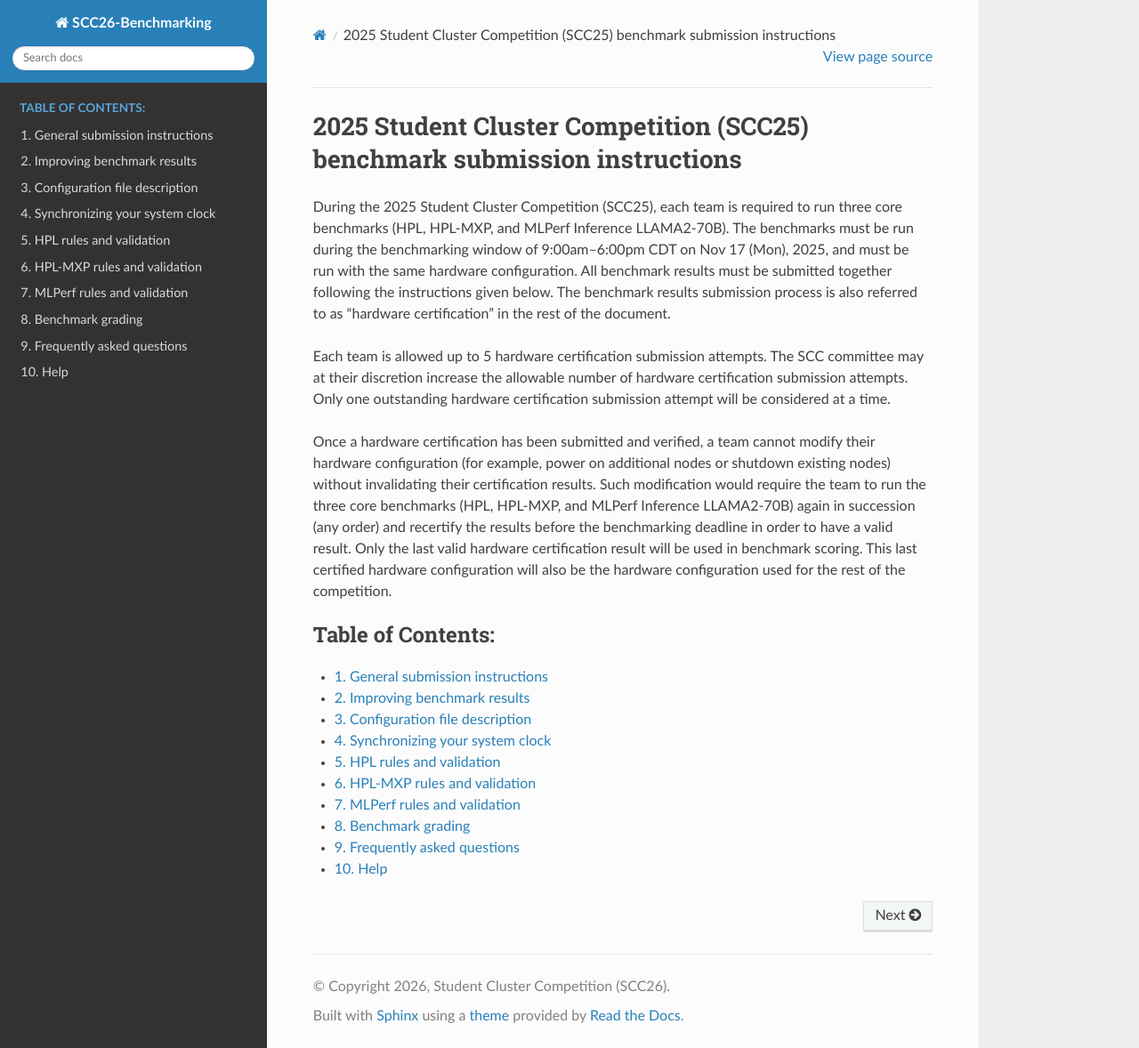
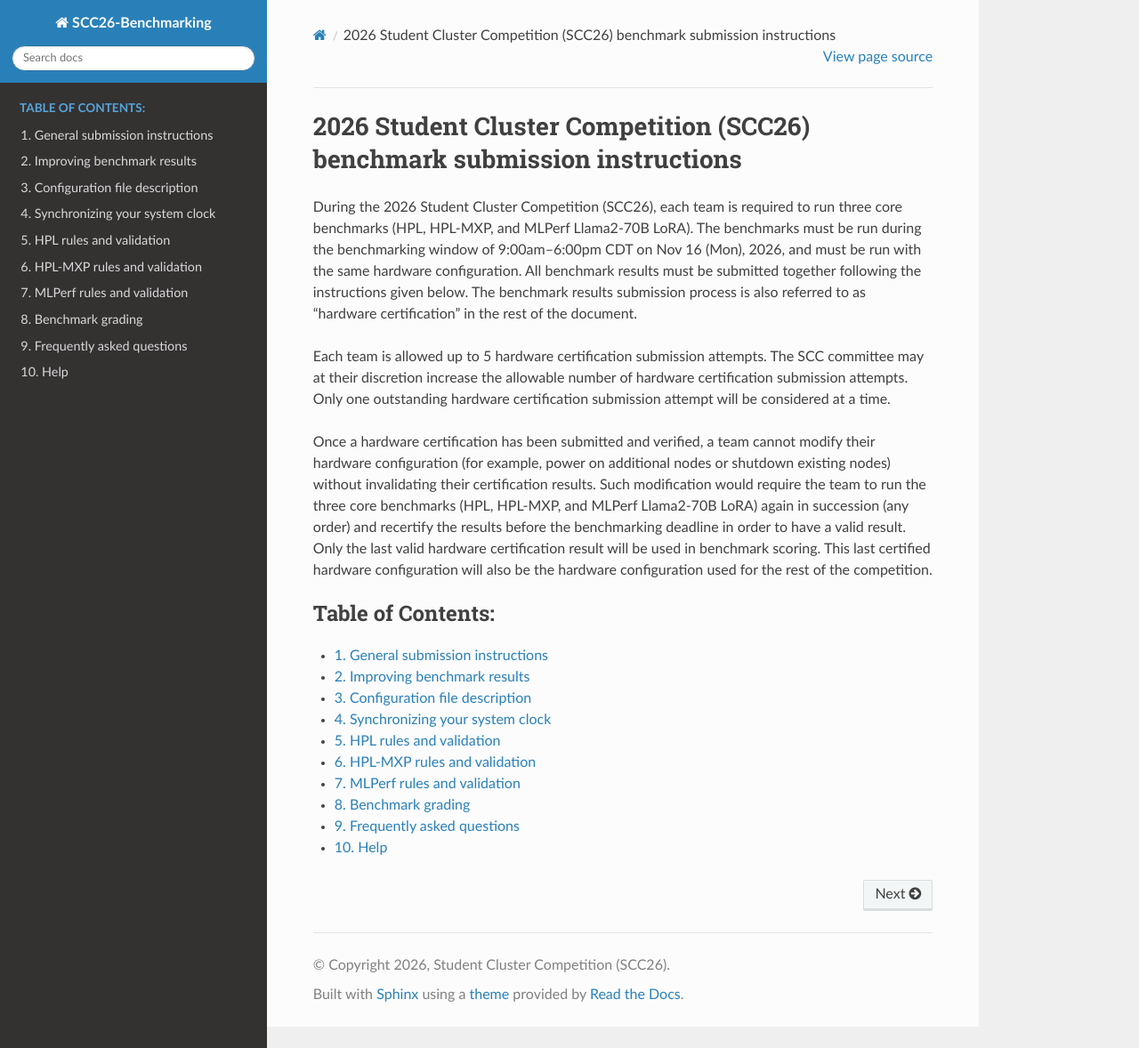
Before and after one commit to rderue/scc26-benchmarking, a Sphinx documentation site: the page built from source/index.rst, in a window 1280 px wide and 1178 px high. Shown: the whole window at 89% size. Built offline with Sphinx 7.4.7 and the Read the Docs theme 3.1.0, drawn with Linux system fonts in a browser that asks for light colours.

Commit message:
Update index.rst.

```diff
--- a/source/index.rst
+++ b/source/index.rst
@@ -3,14 +3,14 @@
 
 .. .. |project_caps| replace:: '%s' % project
 
-2025 Student Cluster Competition (SCC25) benchmark submission instructions
+2026 Student Cluster Competition (SCC26) benchmark submission instructions
 ==========================================================================
 
-During the 2025 Student Cluster Competition (SCC25), each team is required to run three core benchmarks (HPL, HPL-MXP, and MLPerf Inference LLAMA2-70B). The benchmarks must be run during the benchmarking window of 9:00am--6:00pm CDT on Nov 17 (Mon), 2025, and must be run with the same hardware configuration. All benchmark results must be submitted together following the instructions given below. The benchmark results submission process is also referred to as "hardware certification" in the rest of the document.
+During the 2026 Student Cluster Competition (SCC26), each team is required to run three core benchmarks (HPL, HPL-MXP, and MLPerf Llama2-70B LoRA). The benchmarks must be run during the benchmarking window of 9:00am--6:00pm CDT on Nov 16 (Mon), 2026, and must be run with the same hardware configuration. All benchmark results must be submitted together following the instructions given below. The benchmark results submission process is also referred to as "hardware certification" in the rest of the document.
 
 Each team is allowed up to 5 hardware certification submission attempts. The SCC committee may at their discretion increase the allowable number of hardware certification submission attempts. Only one outstanding hardware certification submission attempt will be considered at a time.
 
-Once a hardware certification has been submitted and verified, a team cannot modify their hardware configuration (for example, power on additional nodes or shutdown existing nodes) without invalidating their certification results. Such modification would require the team to run the three core benchmarks (HPL, HPL-MXP, and MLPerf Inference LLAMA2-70B) again in succession (any order) and recertify the results before the benchmarking deadline in order to have a valid result. Only the last valid hardware certification result will be used in benchmark scoring. This last certified hardware configuration will also be the hardware configuration used for the rest of the competition.
+Once a hardware certification has been submitted and verified, a team cannot modify their hardware configuration (for example, power on additional nodes or shutdown existing nodes) without invalidating their certification results. Such modification would require the team to run the three core benchmarks (HPL, HPL-MXP, and MLPerf Llama2-70B LoRA) again in succession (any order) and recertify the results before the benchmarking deadline in order to have a valid result. Only the last valid hardware certification result will be used in benchmark scoring. This last certified hardware configuration will also be the hardware configuration used for the rest of the competition.
 
 
 .. toctree::
```
